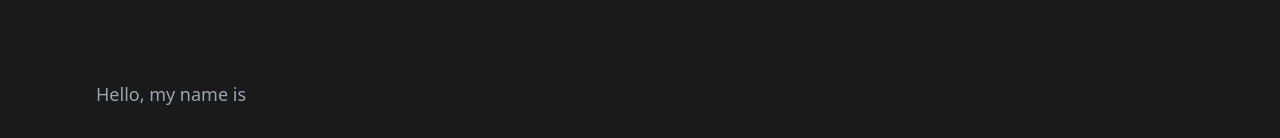
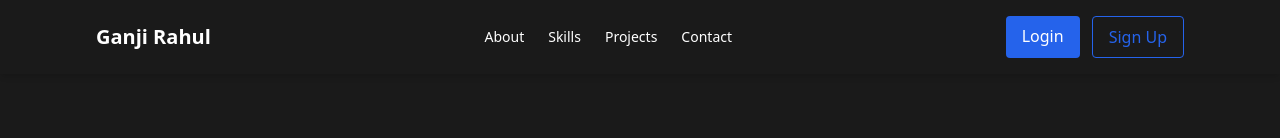
Before and after one commit to ganjirahul-commits/my-portfolio, a plain HTML site: page index.html in a window 1280 px wide. Shown: the top 138 px of the page. Drawn offline with nearby package versions, Linux system fonts and the light colour scheme.

Commit message:
added nav bar with login button

```diff
--- a/index.html
+++ b/index.html
@@ -7,6 +7,31 @@
   <script src="https://cdn.tailwindcss.com"></script>
 </head>
 <body class="bg-[#1a1a1a] text-white font-sans">
+
+  <!-- Navbar -->
+<header class="bg-[#1a1a1a] text-white px-6 md:px-24 py-4 shadow-md sticky top-0 z-50">
+  <div class="flex items-center justify-between">
+
+    <!-- Logo / Name -->
+    <a href="#hero" class="text-xl font-bold">Ganji Rahul</a>
+
+    <!-- Menu Links -->
+    <nav class="hidden md:flex gap-6 text-sm">
+      <a href="#about" class="hover:text-blue-400 transition">About</a>
+      <a href="#skills" class="hover:text-blue-400 transition">Skills</a>
+      <a href="#projects" class="hover:text-blue-400 transition">Projects</a>
+      <a href="#contact" class="hover:text-blue-400 transition">Contact</a>
+    </nav>
+
+    <!-- Login / Signup Buttons -->
+    <div class="hidden md:flex gap-3">
+      <a href="login.html" class="px-4 py-2 text-white bg-blue-600 rounded hover:bg-blue-700 transition">Login</a>
+      <a href="signup.html" class="px-4 py-2 border border-blue-600 text-blue-600 rounded hover:bg-blue-600 hover:text-white transition">Sign Up</a>
+    </div>
+
+  </div>
+</header>
+
 
   <!-- Hero Section (Updated from Page 3) -->
 <section class="bg-[#1a1a1a] text-white px-6 md:px-24 py-20" id="hero">
```
